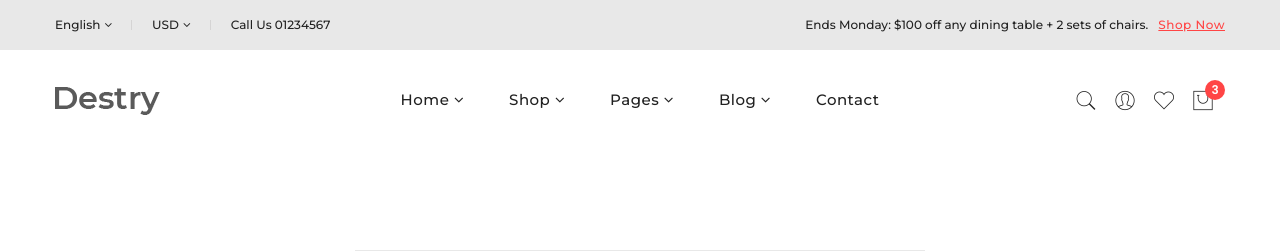
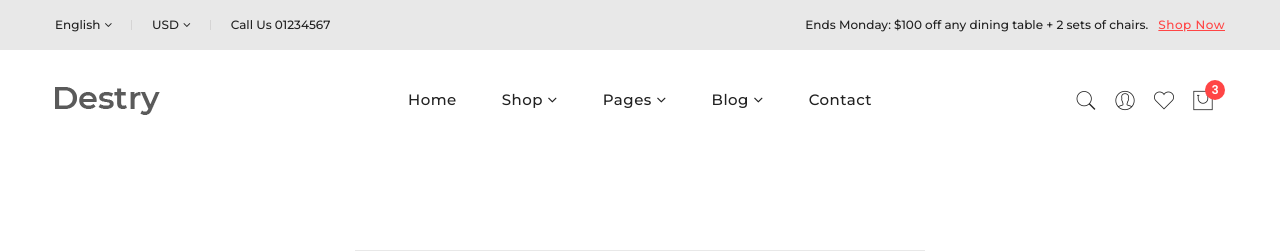
Before and after one commit to ibraheem82/dipxon-e-comm, a Django app: page /accounts/register/ in a window 1280 px wide. Shown: the top 251 px of the page. Run offline with Django 4.2, Linux system fonts and the light colour scheme; some libraries are stand-ins or nearby versions.

Commit message:
updates...

```diff
--- a/templates/partials/header.html
+++ b/templates/partials/header.html
@@ -64,7 +64,10 @@
                         <div class="main-menu position-relative">
                             <ul>
                                 <li class="has-children">
-                                    <a href="{% url 'home' %}"><span>Home</span> <i class="fa fa-angle-down"></i></a>
+                                    <a href="{% url 'home' %}"><span>Home</span> </a>
+                                    <ul class="dropdown">
+
+                                    </ul>
                                 </li>
                                 <li class="has-children position-static">
                                     <a href="#"><span>Shop</span> <i class="fa fa-angle-down"></i></a>
@@ -199,10 +202,9 @@
                 <nav>
                     <ul class="mobile-menu">
                         <li class="has-children">
-                            <a href="#">Home <i class="fa fa-angle-down"></i></a>
+                            <a href="{% url 'home' %}">Home </a>
                             <ul class="dropdown">
-                                <li><a href="index.html">Home One</a></li>
-                                <li><a href="index-2.html">Home Two</a></li>
+
                             </ul>
                         </li>
                         <li class="has-children">
```
